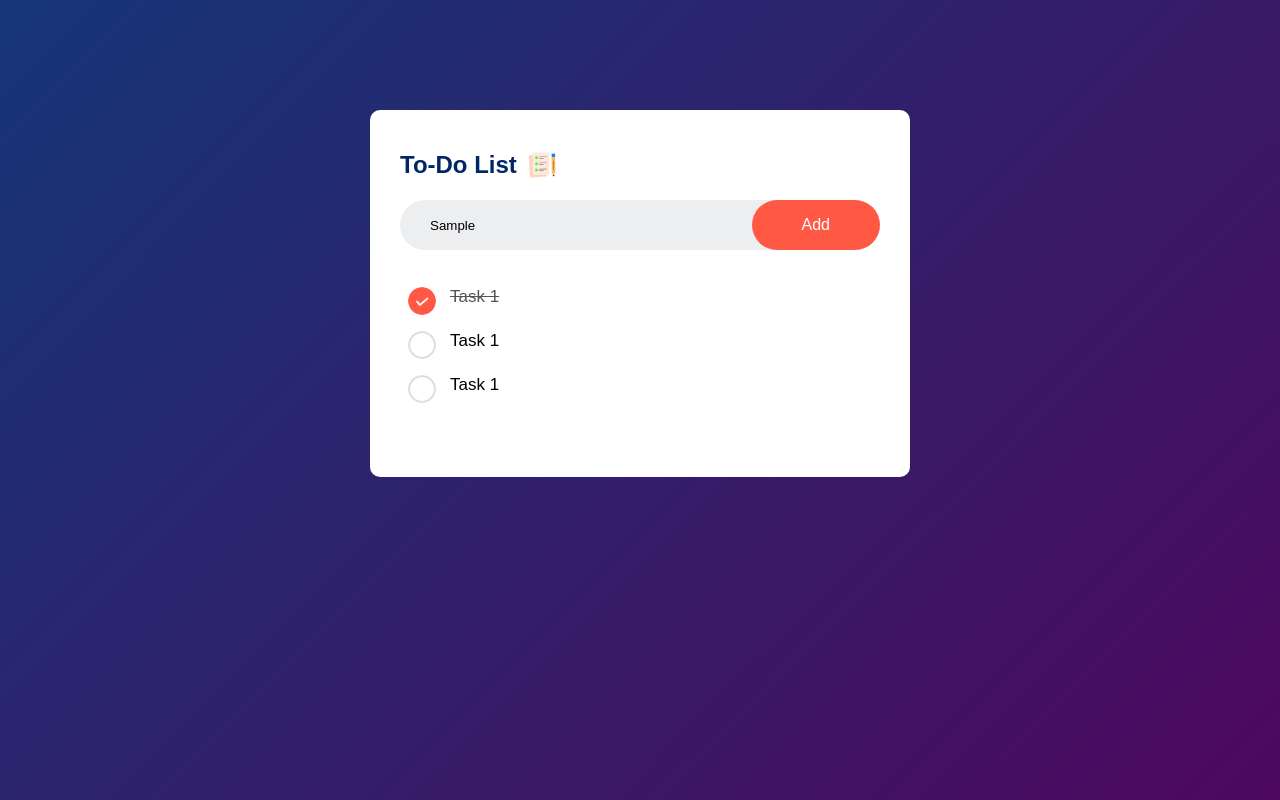
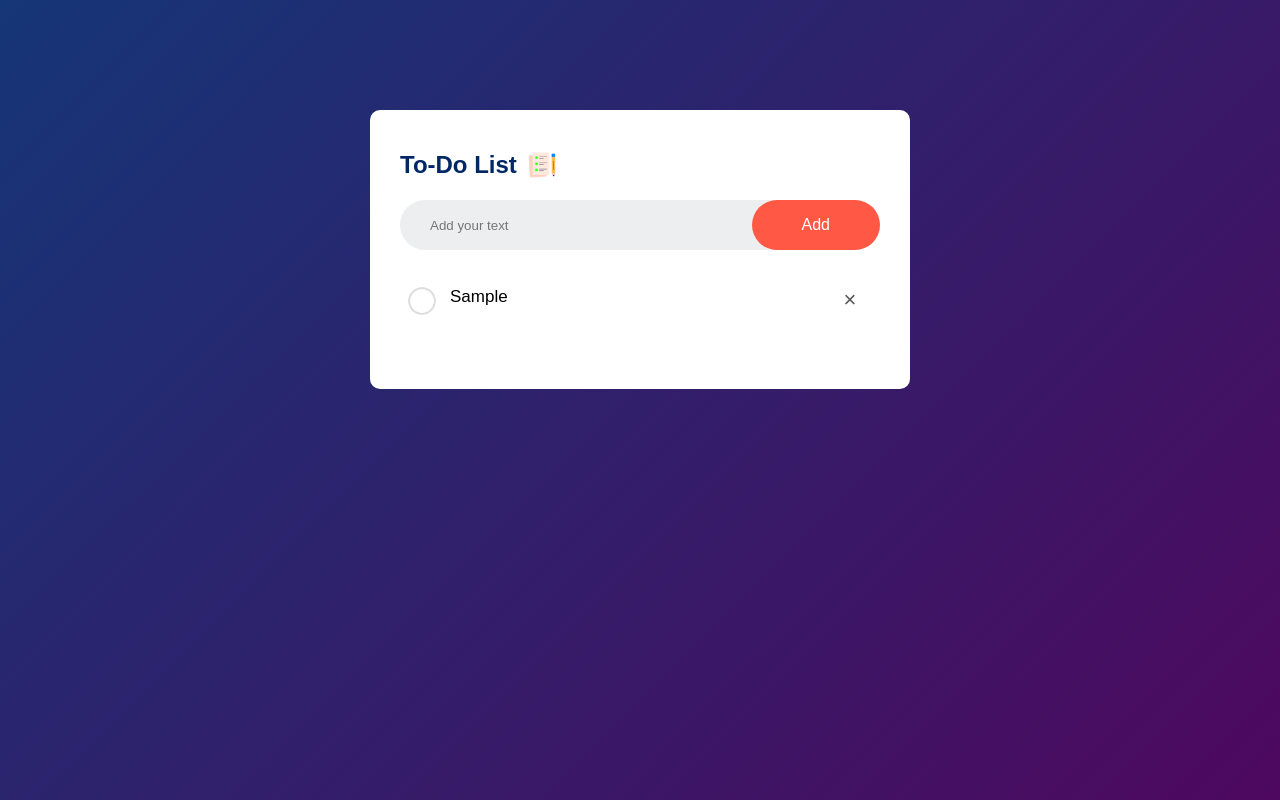
Before and after one commit to somesh-mesh/to-do-list-web-app, a plain HTML site: page index.html in a window 1280 px wide. Both pictures are taken after typing "Sample" into the empty fields and a click on the button "Add". Drawn offline with Linux system fonts and the light colour scheme.

Commit message:
created js function for add, create, retrive, and save

```diff
--- a/index.html
+++ b/index.html
@@ -12,17 +12,13 @@
             <h2>To-Do List <img src="images/icon.png"></h2>
             <div class="row">
                 <input type="text" id="input-box" placeholder="Add your text">
-                <button>Add</button>
+                <button onclick="addTask()">Add</button>
             </div>
             <ul id="list-container">
-                <li class="checked">Task 1</li>
-                <li>Task 1</li>
-                <li>Task 1</li>
-
             </ul>
         </div>
+    </div>
 
-
-</div>
+    <script src="script.js"></script> <!-- Move script tag to the end of the body -->
 </body>
 </html>
--- a/script.js
+++ b/script.js
@@ -0,0 +1,41 @@
+const inputBox = document.getElementById("input-box");
+const listContainer = document.getElementById("list-container");
+
+// Add event listener to the container to handle clicks on dynamic list items
+listContainer.addEventListener("click", function (e) {
+  if (e.target.tagName === "LI") {
+    e.target.classList.toggle("checked");
+    saveData(); // Save data after toggling the task completion
+  } else if (e.target.tagName === "SPAN") {
+    e.stopPropagation(); // Prevent the click event from bubbling up to the list item
+    e.target.parentElement.remove(); // Remove the corresponding list item
+    saveData(); // Save data after deleting the task
+  }
+});
+
+function addTask() {
+  if (inputBox.value === "") {
+    alert("You must write something!!");
+  } else {
+    let li = document.createElement("li");
+    li.innerHTML = inputBox.value;
+    listContainer.appendChild(li);
+    let span = document.createElement("span");
+    span.innerHTML = "\u00d7";
+    li.appendChild(span);
+    inputBox.value = ""; // Clear input box after adding task
+    saveData();
+  }
+}
+
+function saveData() {
+  localStorage.setItem("data", listContainer.innerHTML);
+}
+
+function showTask() {
+  const data = localStorage.getItem("data");
+  if (data) {
+    listContainer.innerHTML = data;
+  }
+}
+showTask();
--- a/style.css
+++ b/style.css
@@ -1,7 +1,7 @@
 * {
   margin: 0;
   padding: 0;
-    font-family: 'Poppins', sans-serif;
+  font-family: "Poppins", sans-serif;
   box-sizing: border-box;
 }
 
@@ -10,10 +10,9 @@
   min-height: 100vh;
   background: linear-gradient(135deg, #153677, #4e085f);
   padding: 10px;
-    /* color: #fff;  */
 }
 
-.todo-app{
+.todo-app {
   width: 100%;
   max-width: 540px;
   background: #fff;
@@ -21,18 +20,20 @@
   padding: 40px 30px 70px;
   border-radius: 10px;
 }
-.todo-app h2{
+
+.todo-app h2 {
   color: #002765;
   display: flex;
   align-items: center;
   margin-bottom: 20px;
 }
 
-.todo-app h2 img{
+.todo-app h2 img {
   width: 30px;
   margin-left: 10px;
 }
-.row{
+
+.row {
   display: flex;
   align-items: center;
   justify-content: space-between;
@@ -41,14 +42,16 @@
   padding-left: 20px;
   margin-bottom: 25px;
 }
-input{
+
+input {
   flex: 1;
   border: none;
   outline: none;
   background: transparent;
   padding: 10px;
 }
-button{
+
+button {
   border: none;
   outline: none;
   padding: 16px 50px;
@@ -58,7 +61,8 @@ button{
   cursor: pointer;
   border-radius: 40px;
 }
-ul li{
+
+ul li {
   list-style: none;
   font-size: 17px;
   padding: 12px 8px 12px 50px;
@@ -67,8 +71,8 @@ ul li{
   position: relative;
 }
 
-ul li::before{
-    content: '';
+ul li::before {
+  content: "";
   position: absolute;
   height: 28px;
   width: 28px;
@@ -80,13 +84,27 @@ ul li::before{
   left: 8px;
 }
 
-
-ul li.checked{
+ul li.checked {
   color: #555;
   text-decoration: line-through;
 }
 
-
-ul li.checked::before{
+ul li.checked::before {
   background-image: url(images/checked.png);
 }
+ul li span {
+  position: absolute;
+  right: 10px;
+  top: 5px;
+  width: 40px;
+  height: 40px;
+  font-size: 22px;
+  color: #555;
+  line-height: 40px;
+  text-align: center;
+  border-radius: 50%;
+}
+
+ul li span:hover {
+    background: #f0edee;
+  }
```
Lines whose indentation alone changed are shown as unchanged.
